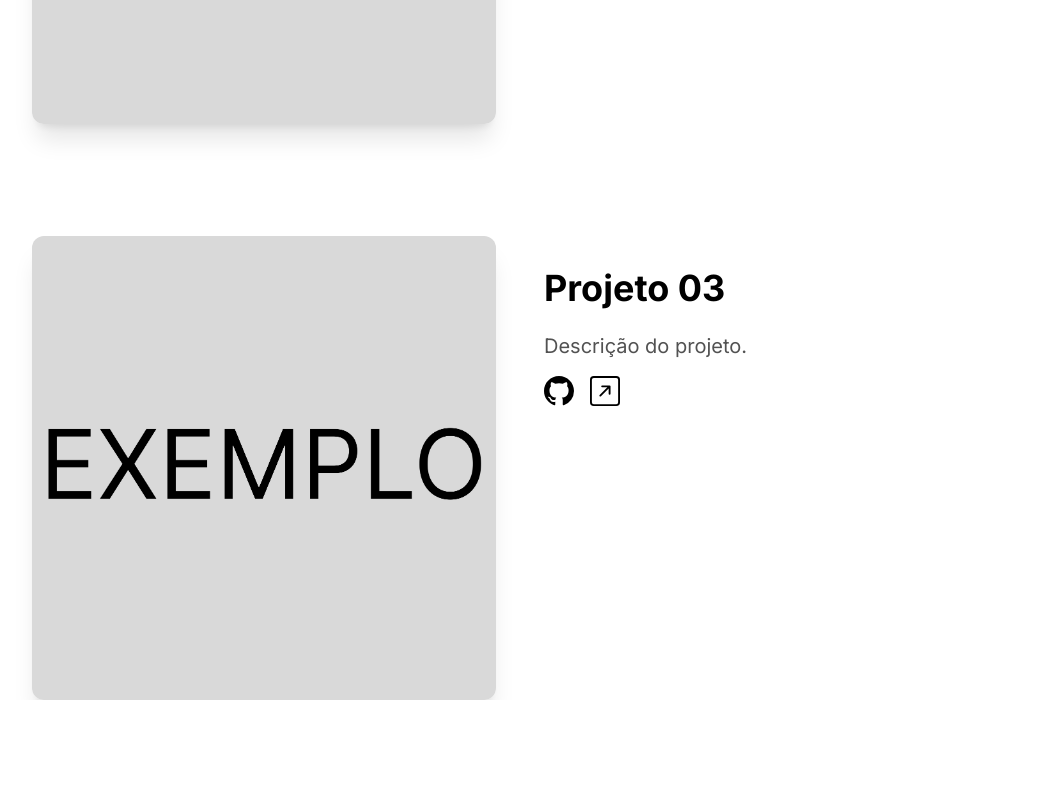
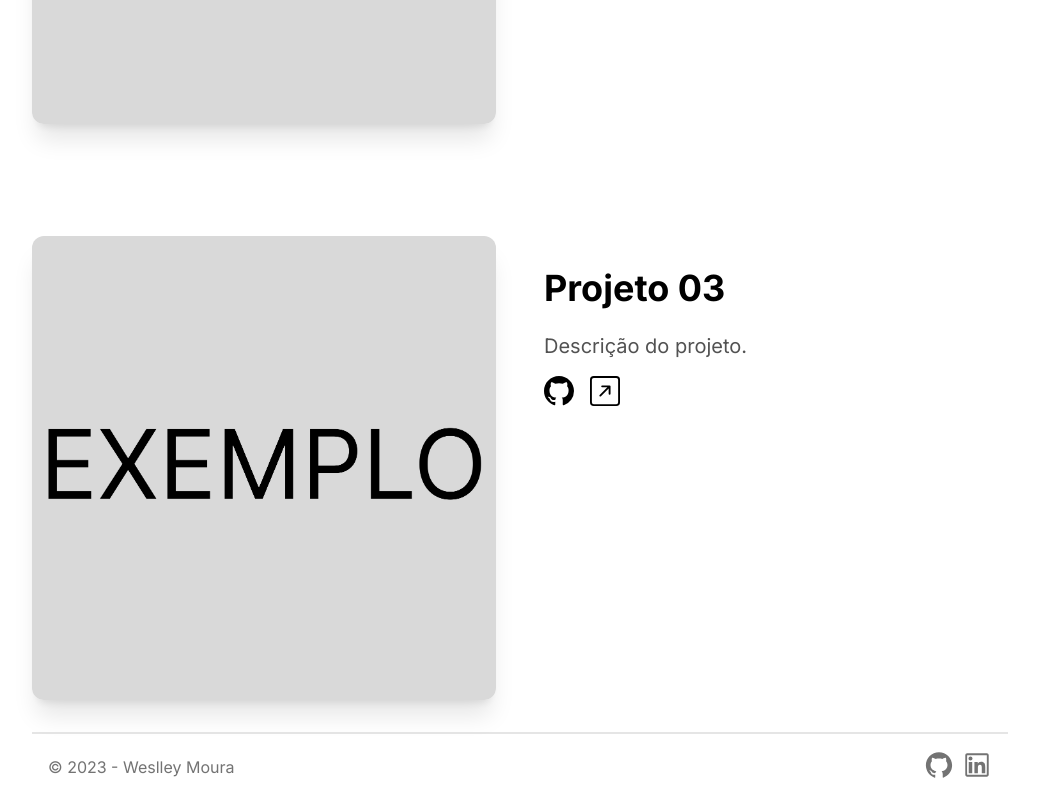
Before and after one commit to WeslleyMouraDev/My-Portfolio, a Next.js app: page / in a window 1280 px wide. Shown: the part 2764-3564 px from the top of the page, without its empty margins (120-1159 px from the left). Before the commit the page ends 3464 px from the top, so only its background shows below. Built offline with nearby package versions, Linux system fonts and the light colour scheme.

Commit message:
feat: Cria o componente Footer

```diff
--- a/app/layout.tsx
+++ b/app/layout.tsx
@@ -2,14 +2,12 @@
 import './globals.css'
 import { Inter } from 'next/font/google'
 import Navbar from '@/components/Navbar'
+import Footer from '@/components/Footer'
 import { ThemeProvider } from 'next-themes'
 
 const inter = Inter({ subsets: ['latin'] })
 
-export const metadata = {
-  title: 'Create Next App',
-  description: 'Generated by create next app',
-}
+const currentTheme = "light";
 
 export default function RootLayout({
   children,
@@ -22,6 +20,7 @@
         <ThemeProvider enableSystem={true} attribute='class'>
           <Navbar />
           {children}
+          <Footer currentTheme={currentTheme} />
         </ThemeProvider>
       </body>
     </html>
--- /dev/null
+++ b/components/Footer.tsx
@@ -0,0 +1,46 @@
+import React from "react"
+import {
+  AiOutlineGithub,
+  AiOutlineTwitter,
+  AiOutlineLinkedin,
+  AiOutlineYoutube,
+} from "react-icons/ai"
+
+interface FooterProps {
+    currentTheme: string;
+  }
+
+const Footer: React.FC<FooterProps> = ({ currentTheme }) => {
+  const isDarkTheme = currentTheme === "dark";
+
+  return (
+    <footer className="mx-auto max-w-3xl px-4 sm:px-6 md:max-w-5xl">
+      <hr className="w-full h-0.5 mx-auto mt-8 bg-neutral-200 border-0"></hr>
+      <div className="mx-auto p-4 flex flex-col text-center md:flex-row md:justify-between">
+        <div className={`flex flex-row items-center justify-center space-x-1 ${isDarkTheme ? "text-white" : "text-neutral-500"}`}>
+          © 2023 - Weslley Moura<a href="/" className="hover:underline"></a>
+        </div>
+        <div className="flex flex-row items-center justify-center space-x-2 mb-1">
+          <a href="https://github.com/weslleymouradev" rel="noreferrer" target="_blank">
+            <AiOutlineGithub
+              className={`hover:-translate-y-1 transition-transform cursor-pointer ${isDarkTheme ? "text-white" : "text-neutral-500"}`}
+              size={30}
+            />
+          </a>
+          <a
+            href="https://www.linkedin.com/in/souweslleymoura/"
+            rel="noreferrer"
+            target="_blank"
+          >
+            <AiOutlineLinkedin
+              className={`hover:-translate-y-1 transition-transform cursor-pointer ${isDarkTheme ? "text-white" : "text-neutral-500"}`}
+              size={30}
+            />
+          </a>
+        </div>
+      </div>
+    </footer>
+  )
+}
+
+export default Footer
```
